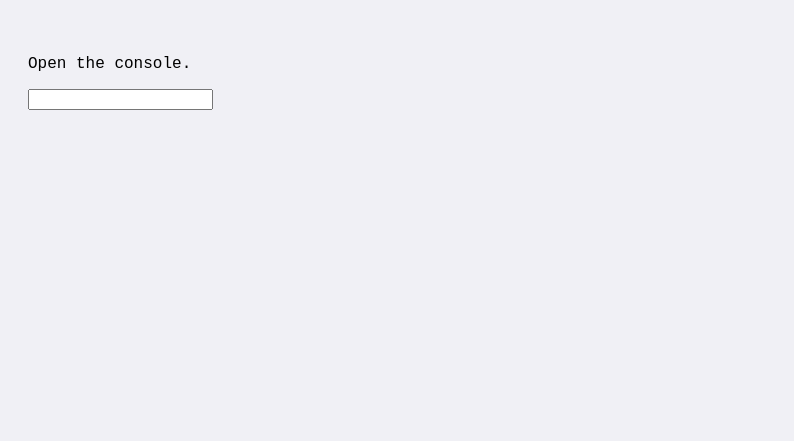
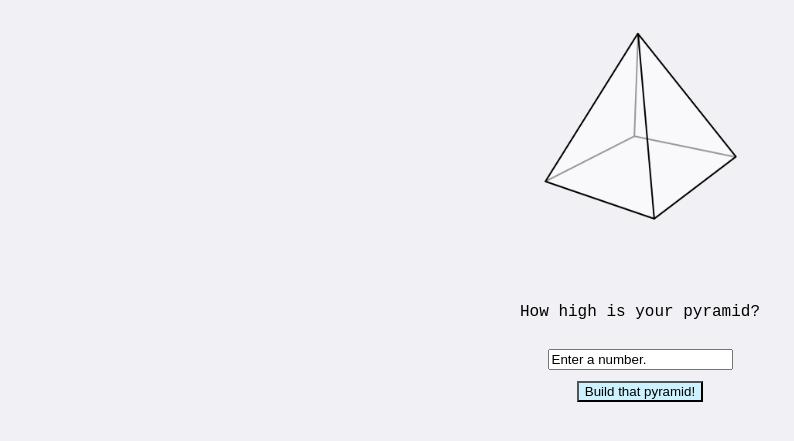
Before and after one commit to JeannieFallon/pyramid-javascript, a plain HTML site: page pyramid.html in a window 1280 px wide. Shown: the part 61-502 px from the top of the page, without its empty margins (0-794 px from the left). Drawn offline with Linux system fonts and the light colour scheme.

Commit message:
more style. little substance.

```diff
--- a/pyramid.css
+++ b/pyramid.css
@@ -2,10 +2,22 @@ body {
   background-color: #f0f0f5;
   font-family: "Courier New", Courier, monospace;
 }
+
 #header {
   text-align: center;
   color: #0033cc;
 }
+
 #main {
-  padding: 20px 20px 20px 20px;
+  padding: 1em 1em 1em 1em;
+  line-height: 2em;
 }
+
+#user-input {
+  text-align: center;
+  padding: 2em 2em 2em 2em;
+}
+
+button {
+  background-color: #ccf2ff;
+}
--- a/pyramid.html
+++ b/pyramid.html
@@ -4,16 +4,19 @@
   <title>Pyramid</title>
   <link rel="stylesheet" type="text/css" href="pyramid.css" />
   <script src="pyramid.js"></script>
-  <!--TODO add jQuery scrips-->
 </head>
 <body>
   <div id="header">
     <h1>Pyramid</h1>
+    <img src="pyramid.png" alt="Pyramid" style="width:13em;height:13em;"/>
   </div>
   <div id="main">
-    <p>Open the console.</p>
-    <input type="text" id="height" />
-    <submit type="submit" value="Submit" />
+    <div id="user-input">
+      <p>How high is your pyramid?</p>
+      <input type="text" id="height" value="Enter a number."/>
+      <br>
+      <button type="submit" name="submit" value="submit">Build that pyramid!</submit>
+    </div>
   </div>
 </body>
 </html>
```
Also changed, not shown: pyramid.png (added).
